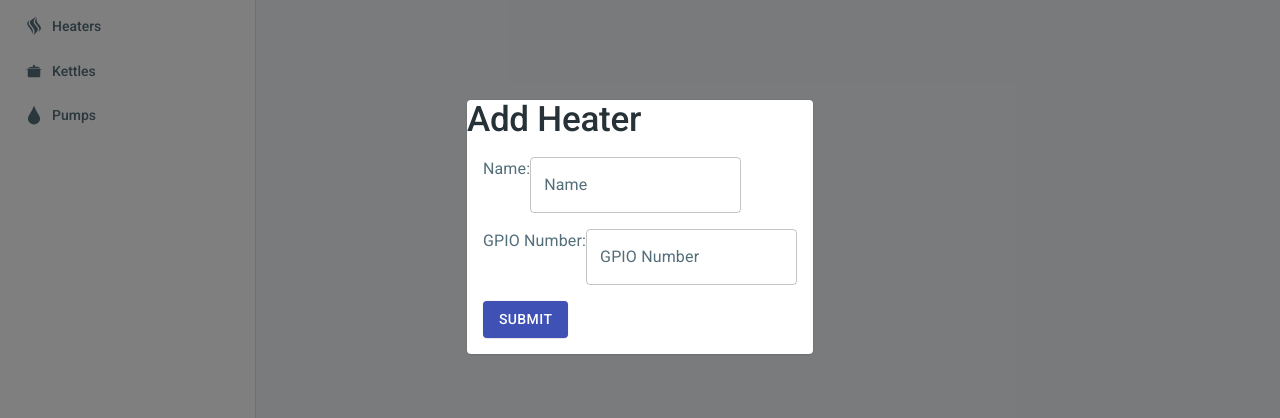
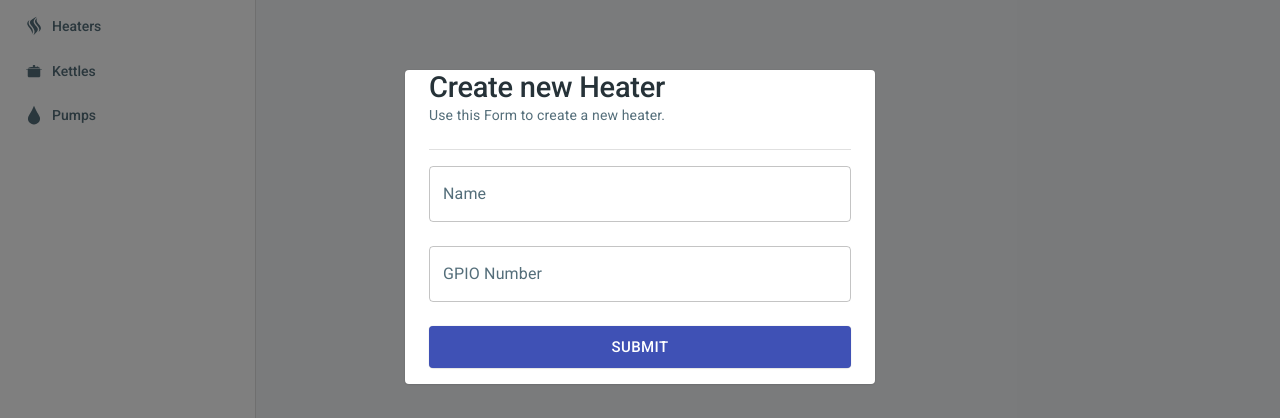
Before and after one commit to trottmpq/brewpi, a React (Create React App) app in the folder reactbrew/: page /app/heaters in a window 1280 px wide. Both pictures are taken after a click on the button "add". Shown: the part 173-591 px from the top of the page. Built offline with nearby package versions, Linux system fonts and the light colour scheme; no server answers.

Commit message:
Can now Post to Heater api from front end

```diff
--- a/reactbrew/package.json
+++ b/reactbrew/package.json
@@ -36,6 +36,7 @@
     "chart.js": "^2.9.3",
     "clsx": "^1.1.1",
     "concurrently": "^5.3.0",
+    "formik": "^2.1.5",
     "history": "^5.0.0",
     "lodash": "^4.17.19",
     "moment": "^2.27.0",
--- a/reactbrew/src/views/HeaterView/heaterpost.js
+++ b/reactbrew/src/views/HeaterView/heaterpost.js
@@ -1,16 +1,18 @@
 import React from 'react';
 import { makeStyles } from '@material-ui/core/styles';
+import AddIcon from '@material-ui/icons/Add';
+import Backdrop from '@material-ui/core/Backdrop';
+import Box from '@material-ui/core/Box';
+import Button from '@material-ui/core/Button';
+import Container from '@material-ui/core/Container';
+import Divider from '@material-ui/core/Divider';
+import Fab from '@material-ui/core/Fab';
+import Modal from '@material-ui/core/Modal';
+import Paper from '@material-ui/core/Paper';
 import TextField from '@material-ui/core/TextField';
-import Paper from '@material-ui/core/Paper';
 import Typography from '@material-ui/core/Typography';
-import Button from '@material-ui/core/Button';
-import List from '@material-ui/core/List';
-import ListItem from '@material-ui/core/ListItem';
-import Modal from '@material-ui/core/Modal';
-import Backdrop from '@material-ui/core/Backdrop';
-import Fade from '@material-ui/core/Fade';
-import Fab from '@material-ui/core/Fab';
-import AddIcon from '@material-ui/icons/Add';
+import { Formik } from 'formik';
+import * as Yup from 'yup';
 
 const useStyles = makeStyles(theme => ({
   modal: {
@@ -68,48 +70,100 @@ export default function HeaterForm() {
           timeout: 500
         }}
       >
-        <Fade in={open}>
         <Paper>
-            <form>
-            <Typography variant="h1" component="h2">
-            Add Heater
+          <Container maxWidth="sm">
+            <Formik
+              initialValues={{ name: '', gpio_num: '' }}
+              validationSchema={Yup.object().shape({
+                name: Yup.string()
+                  .max(255)
+                  .required('Name is required'),
+                gpio_num: Yup.number()
+                  .integer()
+                  .required('GPIO Number is required')
+              })}
+              onSubmit={(values, { setSubmitting }) => {
+                setTimeout(() => {
+                  fetch('/api/heater', {
+                    method: 'POST',
+                    body: JSON.stringify(values, null, 2),
+                    headers: { 'Content-Type': 'application/json' }
+                  })
+                    .then(res => res.json())
+                    .catch(error => console.error('Error:', error))
+                    .then(response => console.log('Success:', response));
+                  setSubmitting(false);
+                  handleClose();
+                }, 400);
+              }}
+            >
+              {({
+                values,
+                errors,
+                touched,
+                handleChange,
+                handleBlur,
+                handleSubmit,
+                isSubmitting
+                /* and other goodies */
+              }) => (
+                <form onSubmit={handleSubmit}>
+                  <Box mb={3}>
+                    <Typography color="textPrimary" variant="h2">
+                      Create new Heater
                     </Typography>
-              <List>
-                <ListItem alignItems="center">
-                  <Typography color="textSecondary" align-items="flex-end">
-                    Name:
+                    <Typography
+                      color="textSecondary"
+                      gutterBottom
+                      variant="body2"
+                    >
+                      Use this Form to create a new heater.
+                    </Typography>
+                  </Box>
+                  <Divider />
                   <TextField
-                      id="outlined-basic"
+                    type="text"
+                    name="name"
+                    onChange={handleChange}
+                    onBlur={handleBlur}
+                    value={values.name}
+                    error={Boolean(touched.name && errors.name)}
+                    fullWidth
+                    helperText={touched.name && errors.name}
                     label="Name"
+                    margin="normal"
                     variant="outlined"
                   />
-                  </Typography>
-                </ListItem>
-                <ListItem>
-                  <Typography color="textSecondary">
-                    GPIO Number:
                   <TextField
-                      id="outlined-basic"
+                    type="number"
+                    name="gpio_num"
+                    onChange={handleChange}
+                    onBlur={handleBlur}
+                    value={values.gpio_num}
+                    error={Boolean(touched.gpio_num && errors.gpio_num)}
+                    fullWidth
+                    helperText={touched.gpio_num && errors.gpio_num}
                     label="GPIO Number"
+                    margin="normal"
                     variant="outlined"
                   />
-                  </Typography>
-                </ListItem>
-                <ListItem>
-                  {' '}
+                  <Box my={2}>
                     <Button
+                      color="primary"
+                      disabled={isSubmitting}
+                      fullWidth
+                      size="large"
+                      type="submit"
                       variant="contained"
-                    color="primary"
-                    type="submit"
-                    value="Submit"
                     >
                       Submit
                     </Button>
-                </ListItem>
-              </List>
+                  </Box>
                 </form>
+              )}
+            </Formik>
+          </Container>
         </Paper>
-        </Fade>
       </Modal>
     </div>
   );
```
Also changed, not shown: 1 other file (tests, documents, lock files or other folders). Lines whose indentation alone changed are shown as unchanged.
